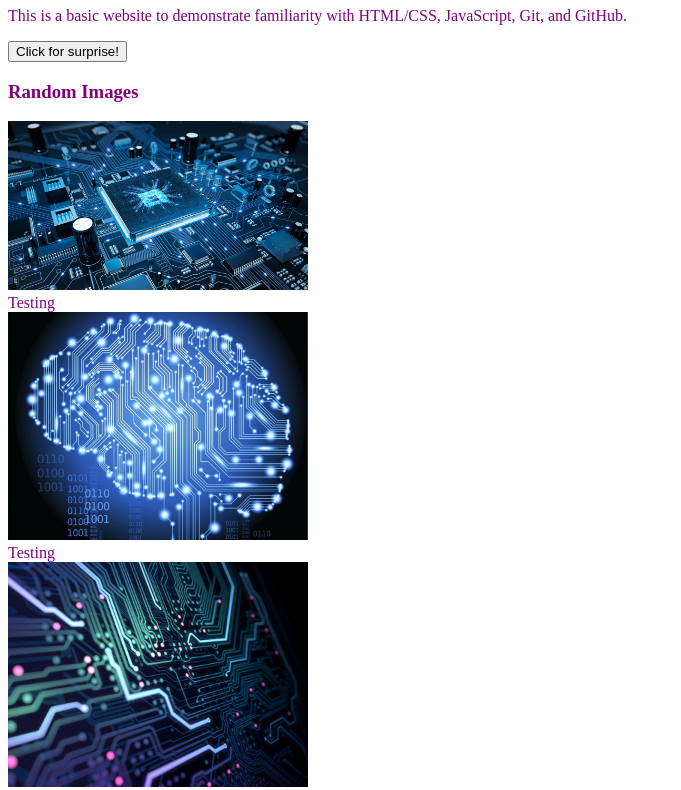
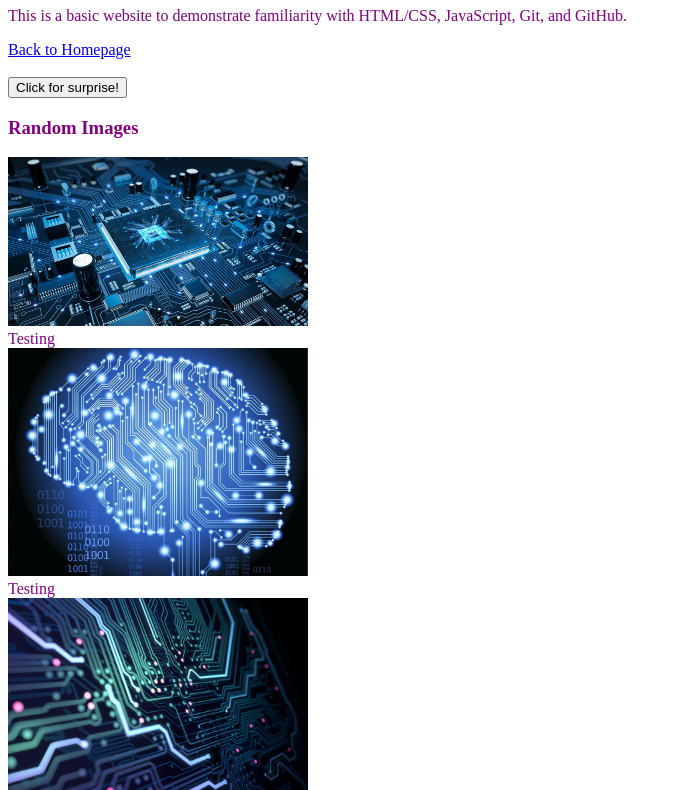
Before and after one commit to CelesTech03/Assignment1, a plain HTML site: page page1.html in a window 1280 px wide. Shown: the part 73-863 px from the top of the page, without its empty margins (0-681 px from the left). Drawn offline with Linux system fonts and the light colour scheme.

Commit message:
Added link back to Homepage

```diff
--- a/page1.html
+++ b/page1.html
@@ -10,6 +10,10 @@
 <body>
     <h1>Assignment 1</h1>
     <p>This is a basic website to demonstrate familiarity with HTML/CSS, JavaScript, Git, and GitHub.</p>
+    <div>
+        <a href="index.html">Back to Homepage</a>
+    </div>
+    <br>
     <button onclick="changeColor()">Click for surprise!</button>
     <h3>Random Images</h3>
     <div class="container">
@@ -44,6 +48,7 @@
 			<td>36</td>
 		</tr>
 	</table>
+
     <script src="script.js"></script>
 </body>
 </html>
```
